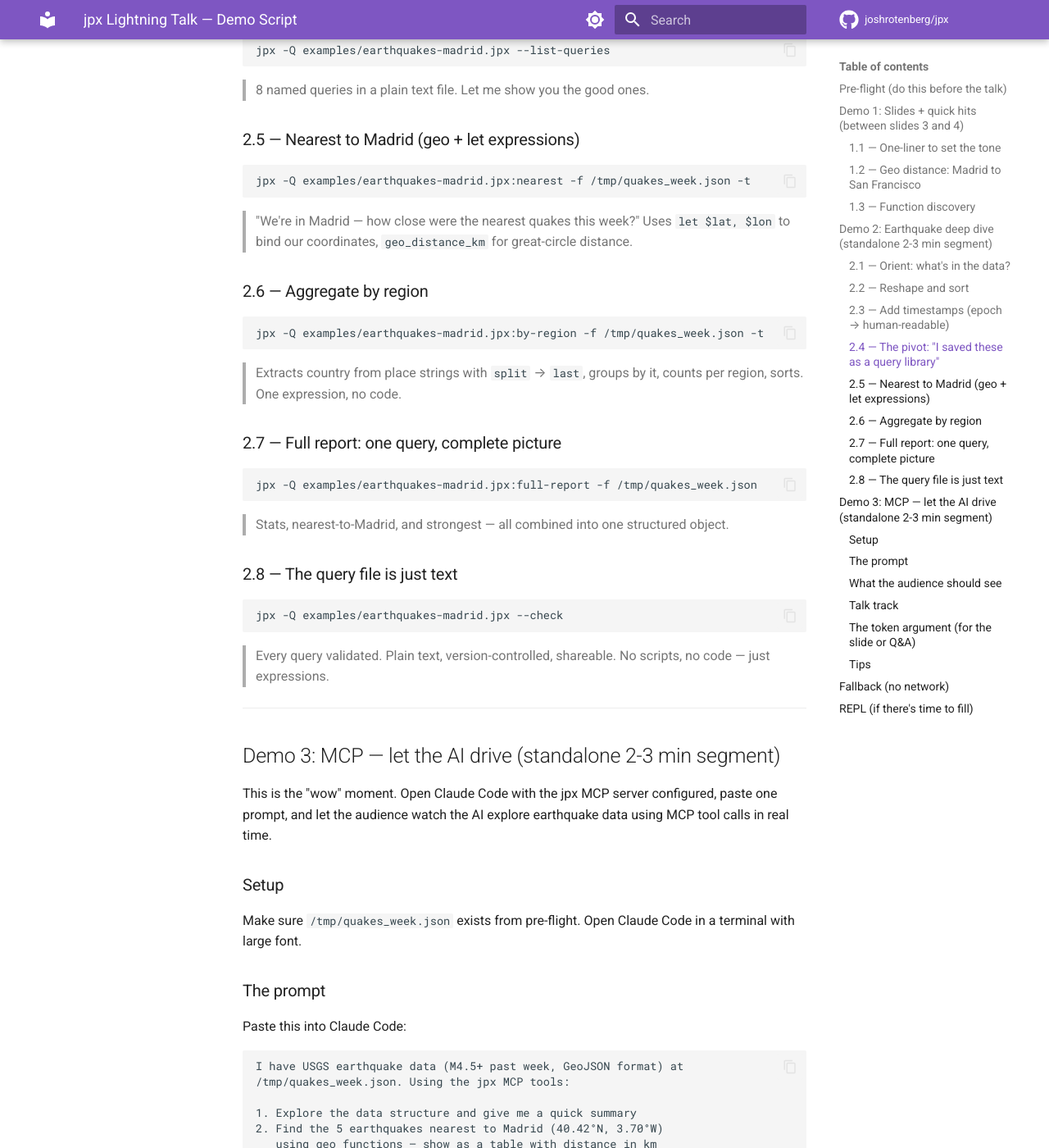
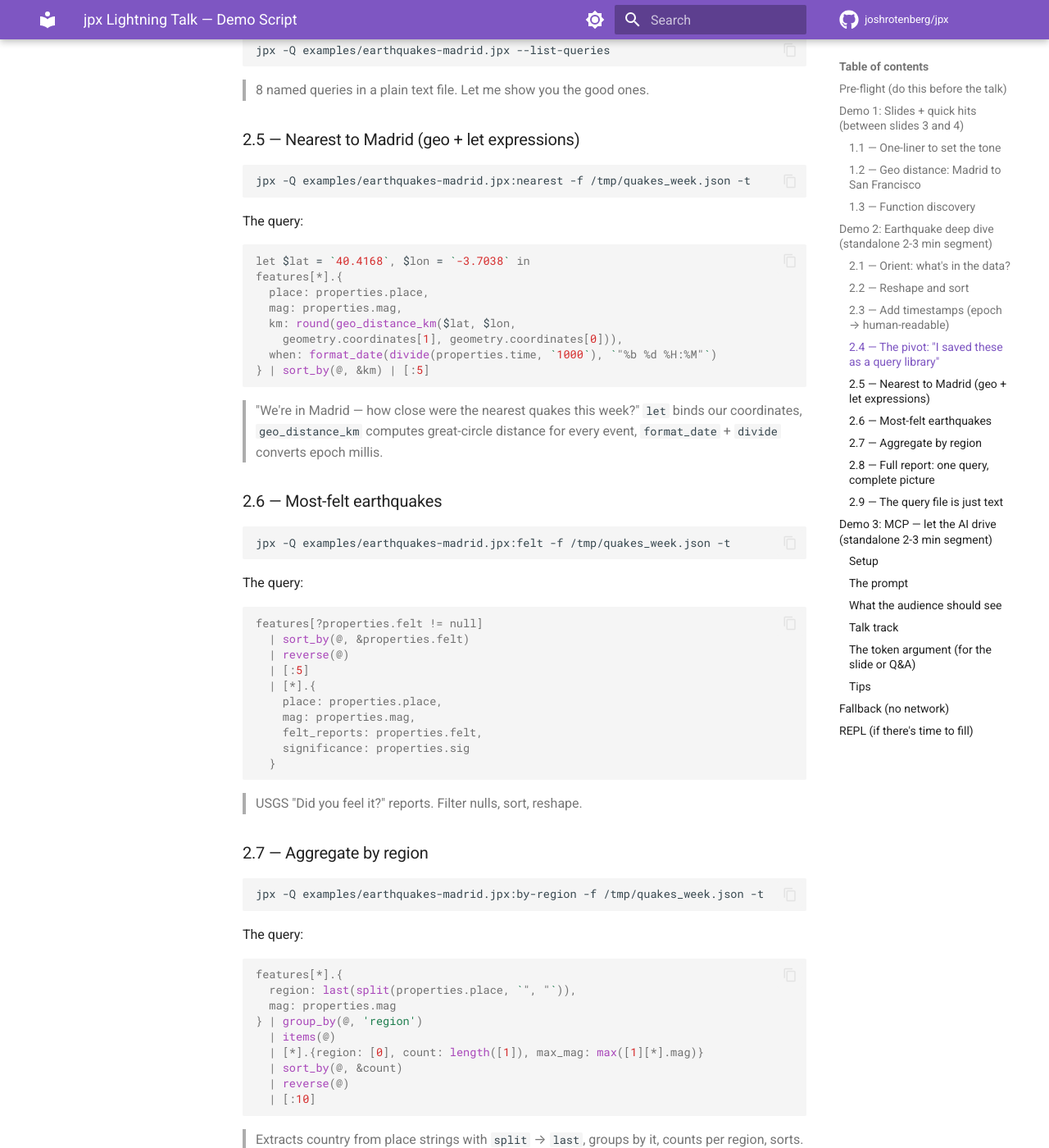
Before and after one commit to joshrotenberg/jpx, an MkDocs documentation site: the page built from docs/src/presentations/demo-script.md, in a window 1280 px wide and 1400 px high, scrolled down 1968 px. Shown: the whole window at 82% size. Built offline with MkDocs 1.6.1 and Material for MkDocs 9.7.7, drawn with Linux system fonts in a browser that asks for light colours; comment, search, counter and statistics services are not loaded; some of the changed text lies outside the part shown.

Commit message:
Add inline queries, MCP demo prompt, and token savings to demo script (#107)
- Embed JMESPath expressions inline so presenter can show them in
  the browser alongside terminal output
- Add Demo 3: MCP section with a pre-crafted prompt for Claude Code
  that triggers stats → search → evaluate_file → define_query flow
- Add token savings table (21,469 → 355 tokens, 60x reduction)
  and determinism talking point for Q&A
- Add felt-earthquakes step (2.6) to Demo 2

````diff
--- a/docs/src/presentations/demo-script.md
+++ b/docs/src/presentations/demo-script.md
@@ -100,27 +100,105 @@
 jpx -Q examples/earthquakes-madrid.jpx:nearest -f /tmp/quakes_week.json -t
 ```
 
+The query:
+
+```jmespath
+let $lat = `40.4168`, $lon = `-3.7038` in
+features[*].{
+  place: properties.place,
+  mag: properties.mag,
+  km: round(geo_distance_km($lat, $lon,
+    geometry.coordinates[1], geometry.coordinates[0])),
+  when: format_date(divide(properties.time, `1000`), `"%b %d %H:%M"`)
+} | sort_by(@, &km) | [:5]
+```
+
 > "We're in Madrid — how close were the nearest quakes this week?"
-> Uses `let $lat, $lon` to bind our coordinates, `geo_distance_km` for great-circle distance.
+> `let` binds our coordinates, `geo_distance_km` computes great-circle
+> distance for every event, `format_date` + `divide` converts epoch millis.
 
-### 2.6 — Aggregate by region
+### 2.6 — Most-felt earthquakes
+
+```bash
+jpx -Q examples/earthquakes-madrid.jpx:felt -f /tmp/quakes_week.json -t
+```
+
+The query:
+
+```jmespath
+features[?properties.felt != null]
+  | sort_by(@, &properties.felt)
+  | reverse(@)
+  | [:5]
+  | [*].{
+    place: properties.place,
+    mag: properties.mag,
+    felt_reports: properties.felt,
+    significance: properties.sig
+  }
+```
+
+> USGS "Did you feel it?" reports. Filter nulls, sort, reshape.
+
+### 2.7 — Aggregate by region
 
 ```bash
 jpx -Q examples/earthquakes-madrid.jpx:by-region -f /tmp/quakes_week.json -t
 ```
 
+The query:
+
+```jmespath
+features[*].{
+  region: last(split(properties.place, `", "`)),
+  mag: properties.mag
+} | group_by(@, 'region')
+  | items(@)
+  | [*].{region: [0], count: length([1]), max_mag: max([1][*].mag)}
+  | sort_by(@, &count)
+  | reverse(@)
+  | [:10]
+```
+
 > Extracts country from place strings with `split` → `last`, groups by it,
 > counts per region, sorts. One expression, no code.
 
-### 2.7 — Full report: one query, complete picture
+### 2.8 — Full report: one query, complete picture
 
 ```bash
 jpx -Q examples/earthquakes-madrid.jpx:full-report -f /tmp/quakes_week.json
 ```
 
+The query:
+
+```jmespath
+let $lat = `40.4168`, $lon = `-3.7038` in {
+  summary: {
+    total: length(features),
+    magnitude: {
+      avg: round(avg(features[*].properties.mag), `2`),
+      max: max(features[*].properties.mag),
+      median: median(features[*].properties.mag)
+    },
+    depth: {
+      avg_km: round(avg(features[*].geometry.coordinates[2]), `1`),
+      max_km: round(max(features[*].geometry.coordinates[2]), `1`)
+    }
+  },
+  nearest_to_madrid: features[*].{
+    place: properties.place,
+    km: round(geo_distance_km($lat, $lon,
+      geometry.coordinates[1], geometry.coordinates[0]))
+  } | sort_by(@, &km) | [:3],
+  strongest: sort_by(features, &properties.mag)
+    | reverse(@) | [:3]
+    | [*].{place: properties.place, mag: properties.mag}
+}
+```
+
 > Stats, nearest-to-Madrid, and strongest — all combined into one structured object.
 
-### 2.8 — The query file is just text
+### 2.9 — The query file is just text
 
 ```bash
 jpx -Q examples/earthquakes-madrid.jpx --check
````
